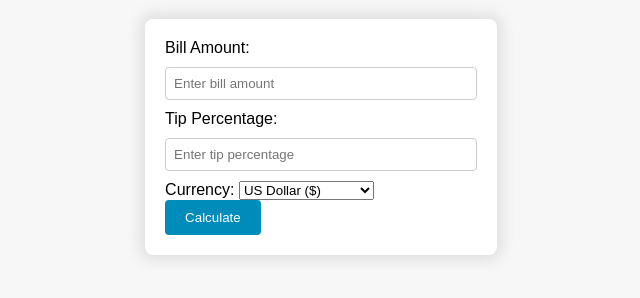
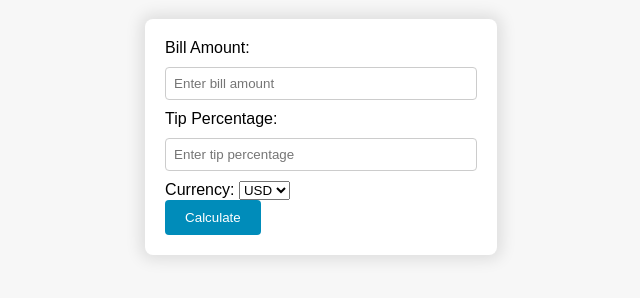
Before and after one commit to EleoXDA/Tip_Calculator_JS, a plain HTML site: page index.html in a window 1280 px wide. Shown: the part 278-576 px from the top of the page, without its empty margins (319-959 px from the left). Drawn offline with Linux system fonts and the light colour scheme.

Commit message:
Update the HTML code in accordance with CSS

```diff
--- a/index.html
+++ b/index.html
@@ -11,13 +11,14 @@
     <form>
       Bill Amount: <input id="bill" type="number" placeholder="Enter bill amount"><br>
       Tip Percentage: <input id="tip" type="number" placeholder="Enter tip percentage"><br>
-      Currency:
-      <select id="currency">
-        <option value="USD">US Dollar ($)</option>
-        <option value="EUR">Euro (€)</option>
-        <option value="GBP">English Pound (£)</option>
-        <option value="CHF">Swiss Franc (CHF)</option>
-      </select><br>
+      <label class="label-text" for="currency">Currency:</label>
+        <select class="select-currency" id="currency">
+          <option value="USD">USD</option>
+          <option value="EUR">EUR</option>
+          <option value="GBP">GBP</option>
+          <option value="CHF">CHF</option>
+        </select>
+        <br>
       <button type="button" onclick="calculateTip()">Calculate</button>
     </form>
     <h3 id="result"></h3>
```
